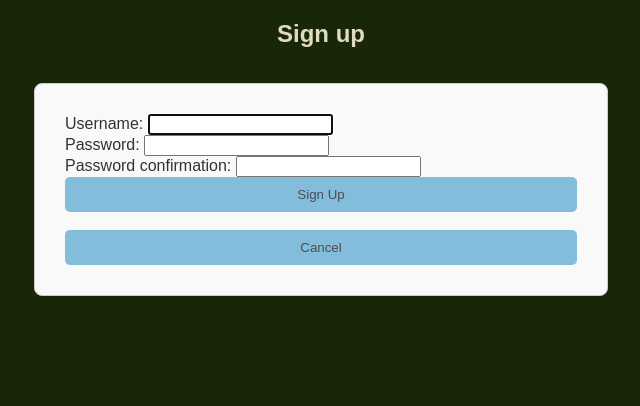
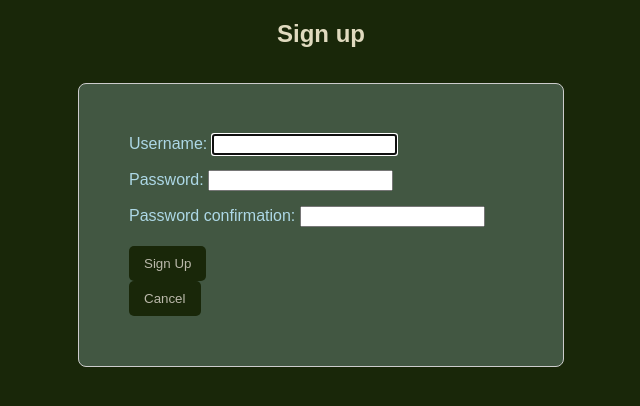
Before and after one commit to Brysonflowers/Echo-Chat, a Django app: page /echochatapp/sign_up/ in a window 1280 px wide. Shown: the top 406 px of the page, without its empty margins (319-959 px from the left). Run offline with Django 5.2, Linux system fonts and the light colour scheme.

Commit message:
fixed styling on sign up and login pages

```diff
--- a/textingproject/echochatapp/static/css/styles.css
+++ b/textingproject/echochatapp/static/css/styles.css
@@ -1,21 +1,9 @@
 body {
     font-family: Arial, sans-serif;
-    background-color: #192709; /* Original dark green background */
+    background-color: #192709;
     margin: 0;
     padding: 0;
-    color: #4e4c54; /* Default text color */
-}
-
-.body.light {
-    font-family: Arial, sans-serif;
-    background-color: #eaefe3;
-    margin: 0;
-    padding: 0;
-    color:#4e4c54;}
-
-body.dark-mode {
-    background-color: #354B35; /* Dark mode background */
-    color: #e0dabf; /* Dark mode text color */
+    color: #4e4c54;
 }
 
 .logo{
@@ -37,11 +25,11 @@ h2 {
 }
 
 .links {
-    background-color: #f0f0f0; /* Light mode background */
+    background-color: rgb(66, 87, 66);;
     padding: 20px;
     border-radius: 20px;
     text-align: center;
-    color: #333; /* Dark text for light background */
+    color: #ccc2c2;
     font-size: 130%;
     text-decoration: none;
     display: block;
@@ -49,54 +37,56 @@ h2 {
     margin: 10px 0;
 }
 
-.dark-mode .links {
-    background-color: rgb(66, 87, 66);
-    color: lightblue;
-}
-
 .login-page, .signup-page, .password-change {
     max-width: 40%;
+    width: 30%;
     margin: 35px auto;
-    padding: 30px;
+    padding: 50px;
     border: 1px solid #ccc;
     border-radius: 8px;
-    background: #f9f9f9; /* Light mode background */
-    color: #333; /* Dark text for light background */
-    display: flex;
-    flex-direction: column;
-}
-
-.dark-mode .login-page, .dark-mode .signup-page, .dark-mode .password-change {
     background: rgb(66, 87, 66);
     color: lightblue;
 }
 
-.password-change-cont{
+
+.password-change-cont, .content-signup, .content-login{
     margin-bottom: 5%;
     display: flex;
     flex-direction: column;
     gap: 15px;
 }
 
+.login-btn, .signup-btn{
+    background-color: #192709;
+}
+
 button {
-    background: #84bcdc;
+    background: rgb(66, 87, 66);
     padding: 10px 15px;
     border: none;
-    color: #4e4c54;
-    border-radius: 5px;
-}
-
-.button-style {
-    background: #84bcdc;
-    padding: 10px 15px;
-    border: none;
-    color: #4e4c54;
+    color: #bbb9ab;
     border-radius: 5px;
 }
 
 button:hover {
-    background: #6ea8d6;
+    background: #192709;
     cursor: pointer;
+}
+
+.button-style {
+    background: rgb(66, 87, 66);
+    padding: 10px 15px;
+    border: none;
+    color: #bbb9ab;
+    border-radius: 5px;
+}
+
+.button-style:hover{
+    background: #192709;
+    padding: 10px 15px;
+    border: none;
+    color: #bbb9ab;
+    border-radius: 5px;
 }
 
 #menu-toggle-btn {
--- a/textingproject/echochatapp/templates/index.html
+++ b/textingproject/echochatapp/templates/index.html
@@ -5,8 +5,6 @@
 {% block content %}
     {% if user.is_authenticated %}
     {% include 'nav-bar.html' %}
-    <h2>Hi {{ user.username }}!</h2>
-
     <h2>Hi {{ user.username }}!</h2>
     <h2>Recent Chats</h2>
       <div class="row h-100 g-0">
--- a/textingproject/echochatapp/templates/registration/login.html
+++ b/textingproject/echochatapp/templates/registration/login.html
@@ -9,8 +9,8 @@
             <div class="content-login">
                 {{ form }}
             </div>
-        <button type="submit">Log In</button>
-        <button type="button" onclick="home_page()">Cancel</button>
+        <button type="submit" class="login-btn">Log In</button>
+        <button type="button" class="login-btn" onclick="home_page()">Cancel</button>
         </form>
     </div>
 {% endblock %}
--- a/textingproject/echochatapp/templates/registration/password_change_form.html
+++ b/textingproject/echochatapp/templates/registration/password_change_form.html
@@ -40,10 +40,10 @@
 
             <div class="password-change-cont" class="submit-row">
                 <input type="submit" value="{% translate 'Change my password' %}" class="button-style">
+                <button class="button-style" type="button" onclick="home_page()">Cancel</button>
             </div>
         </div>
         <br>
-        <button type="button" onclick="home_page()">Cancel</button>
     </form>
 </div>
 {% endblock %}
--- a/textingproject/echochatapp/templates/registration/sign_up.html
+++ b/textingproject/echochatapp/templates/registration/sign_up.html
@@ -8,8 +8,8 @@
         <div class="content-signup">
             {{ form }}
         </div>
-    <button type="submit">Sign Up</button>
+    <button type="submit" class="signup-btn">Sign Up</button>
     <br>
-    <button type="button" onclick="home_page()">Cancel</button>
+    <button type="button" class="signup-btn" onclick="home_page()">Cancel</button>
     </form>
 {% endblock %}
```
